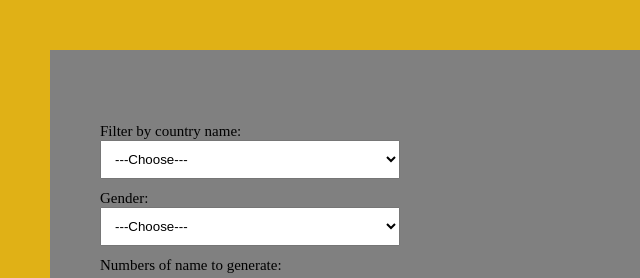
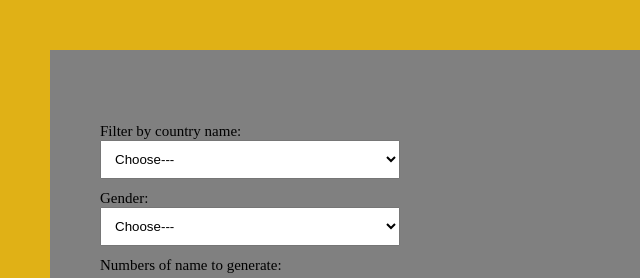
Before and after one commit to Aftabe/Name-generating-app, a plain HTML site: page index.html in a window 1280 px wide. Shown: the top 278 px of the page, 0-640 px from the left. Drawn offline with Linux system fonts and the light colour scheme.

Commit message:
text modified

```diff
--- a/index.html
+++ b/index.html
@@ -18,7 +18,7 @@
                 <form action="#" id="generate-names">
                     <label for="country" class="title">Filter by country name:</label><br>
                     <select name="f-width" id="country">
-                        <option value="">---Choose---</option>
+                        <option value="">Choose---</option>
                         <option value="australia">Australia</option>
                         <option value="iraq">Iraq</option>
                         <option value="afghanistan">Afghanistan</option>
@@ -31,7 +31,7 @@
                       </select><br><br>
                       <label for="gender" class="title">Gender:</label><br>
                       <select name="f-width" id="gender">
-                        <option value="">---Choose---</option>
+                        <option value="">Choose---</option>
                         <option value="male">Male</option>
                         <option value="female">Female</option>
                       </select><br><br>
```
